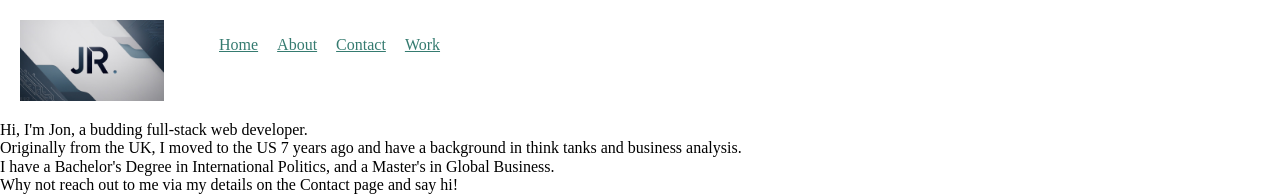
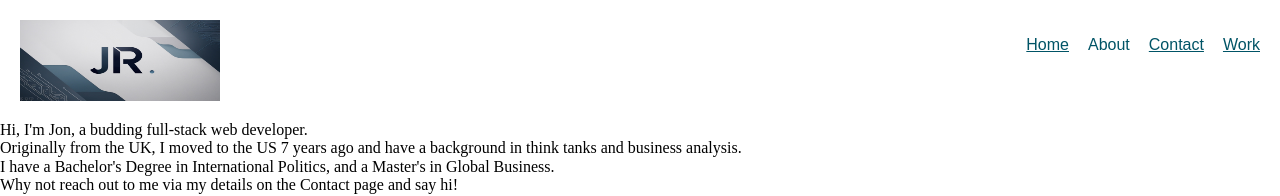
Before and after one commit to Jonnits/Portfolio-Website, a plain HTML site: page about.html in a window 1280 px wide. Shown: the top 196 px of the page. Drawn offline with nearby package versions, Linux system fonts and the light colour scheme.

Commit message:
Changed CSS back to original

```diff
--- a/about.html
+++ b/about.html
@@ -14,7 +14,7 @@
     <link rel="preconnect" href="https://fonts.gstatic.com" crossorigin>
     <link href="https://fonts.googleapis.com/css2?family=Bebas+Neue&display=swap" rel="stylesheet">
 <!-- css link-->
-<link rel="stylesheet" type="text/css" href="css/style.production.css">
+<link rel="stylesheet" type="text/css" href="css/styles.css">
 <!-- viewport optimizer for small screens -->
     <meta name="viewport" content="width=device-width, initial-scale=1">
 </head>
```
Also changed, not shown: contact.html (+1 -1 lines), index.html (+1 -1 lines), work.html (+1 -1 lines).
